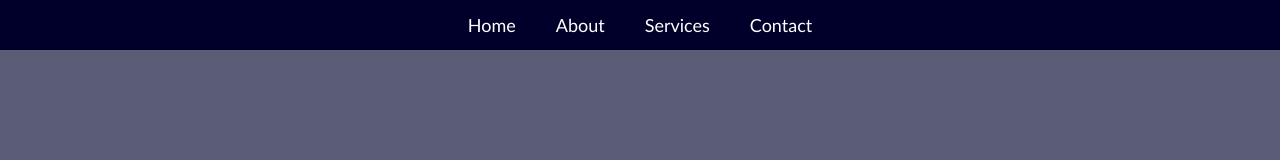
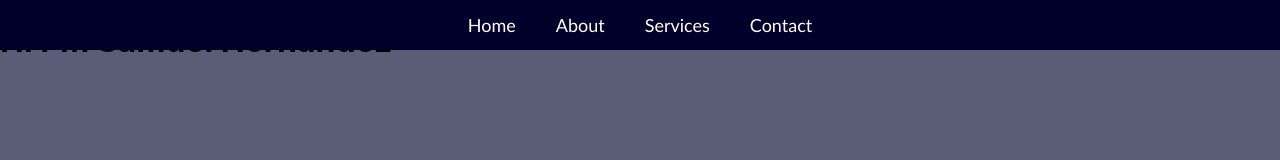
Before and after one commit to elsamird003/nextjs-blog, a Next.js app: page / in a window 1280 px wide. Shown: the top 160 px of the page. Built offline with nearby package versions, Linux system fonts and the light colour scheme; grey boxes are pictures that could not be loaded.

Commit message:
text is at the top of the image

```diff
--- a/pages/index.js
+++ b/pages/index.js
@@ -21,8 +21,8 @@ export default function Home() {
             <li className={styles.menuItem}><a href="#contact">Contact</a></li>
           </ul>
         </nav>
-        <div className={styles.background} id="home">
-        <ul class="background">
+
+        <ul className={styles.background}>
         <li></li>
         <li></li>
         <li></li>
@@ -39,10 +39,12 @@ export default function Home() {
       <li></li>
       <li></li>
       <li></li>
+      <h1 className={styles.title}>
+      Hi I'm Samuel Hernandez</h1>
       </ul>
 
 
-        </div>
+
 
         {/* <Spline
           scene="https://prod.spline.design/vXgv9Ak06-gseQg0/scene.splinecode"
@@ -50,9 +52,6 @@ export default function Home() {
 
         <h1 className={styles.title}>
           Hi I'm Samuel Hernandez</h1>
-        <div className={styles.picture}>
-            <img src= ".//" alt="Samuel Hernandez" />
-        </div>
       </main>
 
       <footer>
--- a/styles/Home.module.css
+++ b/styles/Home.module.css
@@ -62,7 +62,7 @@
 }
 
 .background {
-  position: fixed;
+  position: absolute;
   width: 100vw;
   height: 100vh;
   top: 0;
```
Lines whose indentation alone changed are shown as unchanged.
